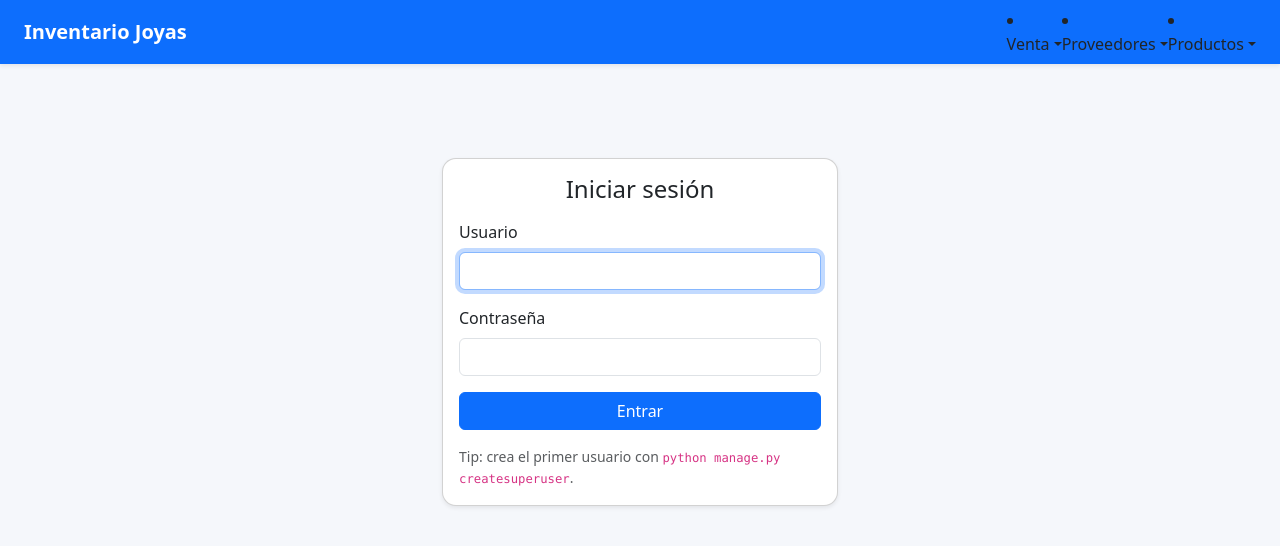
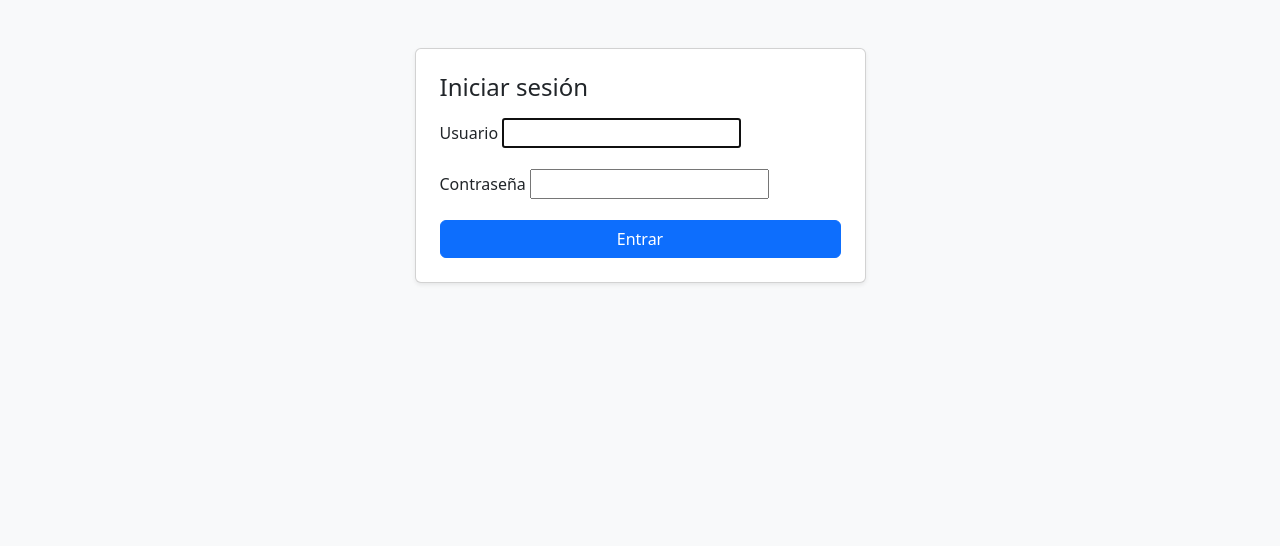
Before and after one commit to Franku83/gestion_inventario, a Django app: page /accounts/login/ in a window 1280 px wide. Shown: the top 546 px of the page. Run offline with Django 5.2, Linux system fonts and the light colour scheme.

Commit message:
add login

```diff
--- a/core/templates/registration/login.html
+++ b/core/templates/registration/login.html
@@ -1,12 +1,18 @@
-{% extends "core/base.html" %}
-
-{% block title %}Iniciar sesión{% endblock %}
-
-{% block content %}
-<div class="container" style="max-width: 420px; margin-top: 70px;">
+<!doctype html>
+<html lang="es">
+<head>
+  <meta charset="utf-8">
+  <meta name="viewport" content="width=device-width,initial-scale=1">
+  <title>Iniciar sesión</title>
+  <link href="https://cdn.jsdelivr.net/npm/bootstrap@5.3.3/dist/css/bootstrap.min.css" rel="stylesheet">
+</head>
+<body class="bg-light">
+  <div class="container py-5">
+    <div class="row justify-content-center">
+      <div class="col-md-5">
         <div class="card shadow-sm">
-    <div class="card-body">
-      <h4 class="mb-3 text-center">Iniciar sesión</h4>
+          <div class="card-body p-4">
+            <h4 class="mb-3">Iniciar sesión</h4>
 
             {% if form.errors %}
               <div class="alert alert-danger">
@@ -14,37 +20,25 @@
               </div>
             {% endif %}
 
-      {% if next and user.is_authenticated %}
-        <div class="alert alert-warning">
-          Tu usuario no tiene permisos para ver esa página.
+            <form method="post">
+              {% csrf_token %}
+              <div class="mb-3">
+                <label class="form-label">Usuario</label>
+                {{ form.username }}
               </div>
-      {% endif %}
-
-      <form method="post" action="{% url 'login' %}">
-        {% csrf_token %}
-
               <div class="mb-3">
-          <label class="form-label" for="id_username">Usuario</label>
-          <input type="text" name="username" autofocus autocapitalize="none" autocomplete="username"
-                 maxlength="150" required id="id_username" class="form-control"
-                 value="{{ form.username.value|default_if_none:'' }}">
-        </div>
-
-        <div class="mb-3">
-          <label class="form-label" for="id_password">Contraseña</label>
-          <input type="password" name="password" autocomplete="current-password" required id="id_password"
-                 class="form-control">
+                <label class="form-label">Contraseña</label>
+                {{ form.password }}
               </div>
 
               <input type="hidden" name="next" value="{{ next }}">
-
-        <button type="submit" class="btn btn-primary w-100">Entrar</button>
+              <button class="btn btn-primary w-100" type="submit">Entrar</button>
             </form>
 
-      <div class="text-muted small mt-3">
-        Tip: crea el primer usuario con <code>python manage.py createsuperuser</code>.
           </div>
         </div>
       </div>
     </div>
-{% endblock %}
+  </div>
+</body>
+</html>
```
Lines whose indentation alone changed are shown as unchanged.
